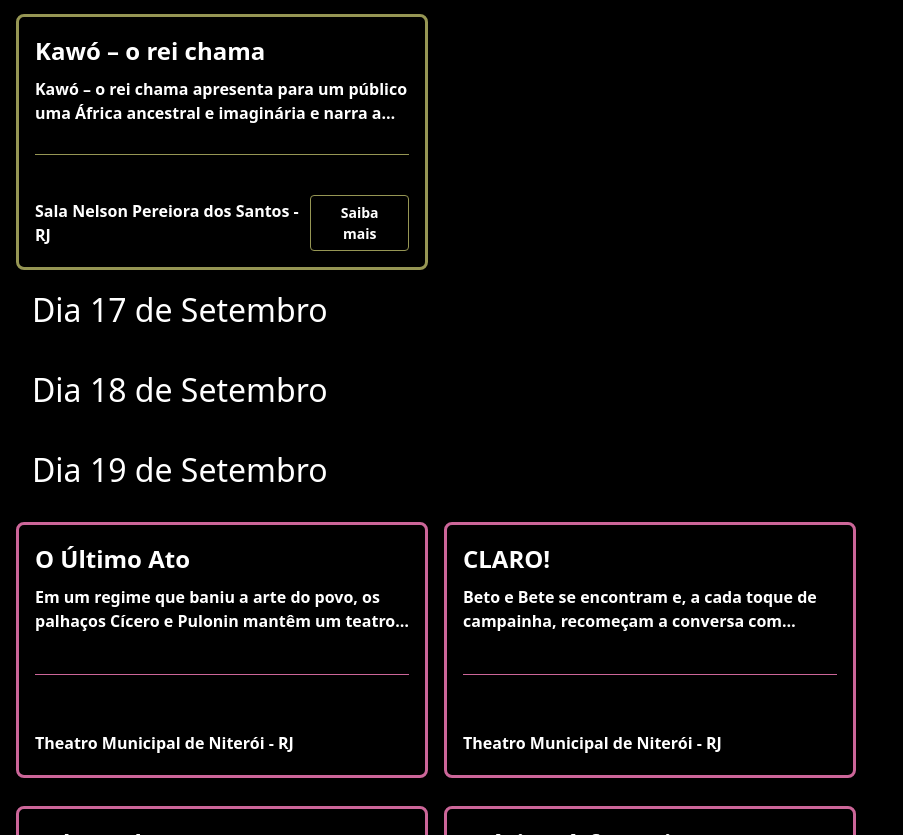
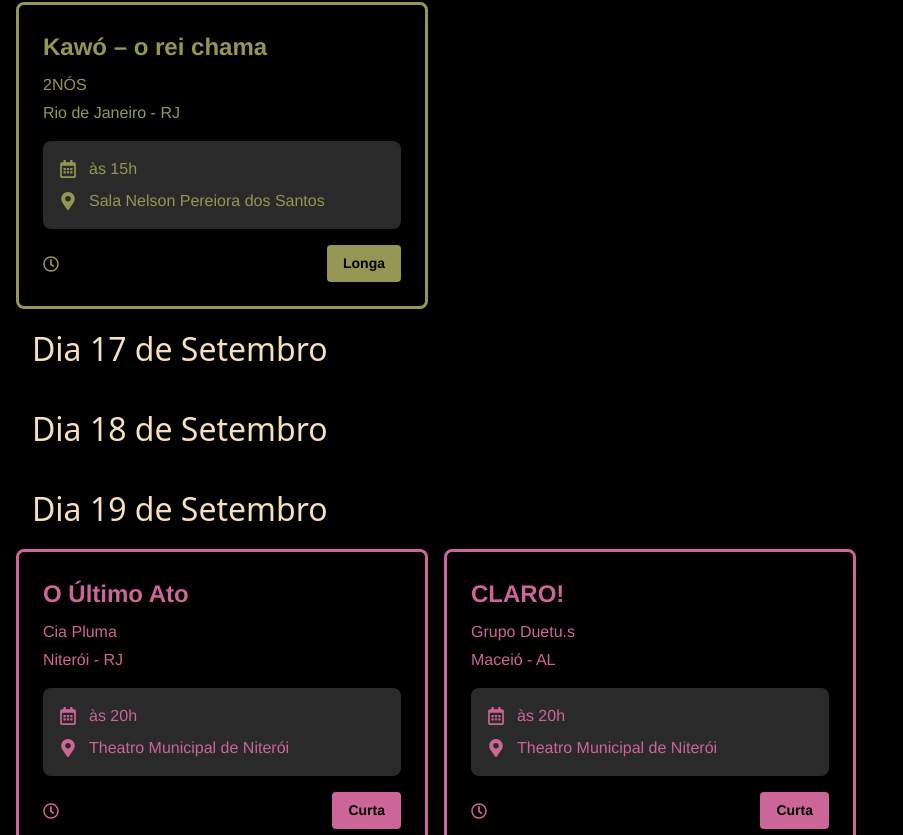
Before and after one commit to Morenodev085/acervoEmCena, a React (Vite) app: page /Programacao in a window 1280 px wide. Shown: the part 325-1160 px from the top of the page, without its empty margins (0-903 px from the left). Built offline with nearby package versions, Linux system fonts and the light colour scheme.

Commit message:
modificacao card calaendarioi

```diff
--- a/src/Componets/Calendario/index.tsx
+++ b/src/Componets/Calendario/index.tsx
@@ -28,9 +28,16 @@ const Calendario = () => {
                             <CardCalendario
                                 key={piece.id}
                                 title={piece.title}
+                                companyName={piece.companyName}
+                                city={piece.city}
+                                uf={piece.uf}
                                 description={piece.description}
                                 type={piece.type}
                                 local={piece.local}
+                                date={piece.date}
+                                time={piece.time}
+                                duration={piece.duration}
+
                             />
                         ))}
                     </CardRow>
--- a/src/Componets/CardCalendario/index.tsx
+++ b/src/Componets/CardCalendario/index.tsx
@@ -1,47 +1,78 @@
+// src/components/CardCalendario/CardCalendario.js
+import { FaRegCalendarAlt, FaMapMarkerAlt, FaRegClock } from 'react-icons/fa';
 import type { PieceType } from "../../data/types";
 import {
     CardCalendariBody,
-    ContentWrapper,
-    Descricao,
-    Divider,
-    InfoBotaoWrapper,
+    TituloCard,
+    SubtitleCard,
+    LocationInfoBlockCard,
+    InfoRowCard,
+    FooterCard,
+    DurationTextCard,
     SaibaMaisButton,
-    TituloCard
 } from "./styled";
 
 interface CardProps {
     title: string;
-    description: string;
+    companyName: string; // Adicionando essa prop para o novo design
+    city: string; // Adicionando essa prop
+    uf: string; // Adicionando essa prop
+    description: string; // Mantido, mesmo não sendo usado no novo layout
     type: PieceType;
     local: string;
+    date: string;
+    time: string;
+    duration: string;
 }
 
-const tiposComBotao = ['longa', 'estudantil'];
+// Manterei a sua função de truncar, mesmo sem uso no novo design.
+const MAX_DESCRIPTION_LENGTH = 120;
+const truncateDescription = (text: string): string => {
+    return text.length > MAX_DESCRIPTION_LENGTH
+        ? text.slice(0, MAX_DESCRIPTION_LENGTH).trim() + "..."
+        : text;
+};
 
-const MAX_DESCRIPTION_LENGTH = 120;
+const CardCalendario = ({
+    title,
+    companyName,
+    city,
+    uf,
+    type,
+    local,
+    date,
+    time,
+    duration,
 
-const CardCalendario = ({ title, description, type, local }: CardProps) => {
-    const truncateDescription = (text: string): string => {
-        return text.length > MAX_DESCRIPTION_LENGTH
-            ? text.slice(0, MAX_DESCRIPTION_LENGTH).trim() + "..."
-            : text;
-    };
-
+}: CardProps) => {
     return (
         <CardCalendariBody type={type}>
-            <ContentWrapper>
+            <div> {/* Onde ficava o ContentWrapper, mas simplificado */}
                 <div>
-                    <TituloCard>{title}</TituloCard>
-                    <Descricao>{truncateDescription(description)}</Descricao>
+                    <TituloCard type={type}>{title}</TituloCard>
+                    {companyName && <SubtitleCard type={type}>{companyName}</SubtitleCard>}
+                    {city && uf && <SubtitleCard type={type}>{city} - {uf}</SubtitleCard>}
                 </div>
-                    <Divider type={type} />
-                <InfoBotaoWrapper>
-                    <Descricao>{local} - RJ</Descricao>
-                    {tiposComBotao.includes(type) && (
-                        <SaibaMaisButton type={type}>Saiba mais</SaibaMaisButton>
-                    )}
-                </InfoBotaoWrapper>
-            </ContentWrapper>
+
+                <LocationInfoBlockCard type={type}>
+                    <InfoRowCard type={type}>
+                        <FaRegCalendarAlt />
+                        <span>{date} às {time}h</span>
+                    </InfoRowCard>
+                    <InfoRowCard type={type}>
+                        <FaMapMarkerAlt />
+                        <span>{local}</span>
+                    </InfoRowCard>
+                </LocationInfoBlockCard>
+
+                <FooterCard>
+                    <DurationTextCard type={type}>
+                        <FaRegClock />
+                        <span>{duration}</span>
+                    </DurationTextCard>
+                    <SaibaMaisButton type={type} >{type}</SaibaMaisButton>
+                </FooterCard>
+            </div>
         </CardCalendariBody>
     );
 };
--- a/src/Componets/CardCalendario/styled.ts
+++ b/src/Componets/CardCalendario/styled.ts
@@ -1,3 +1,4 @@
+// src/components/CardCalendario/styled.js
 import styled from "styled-components";
 import { colorMap, type PieceType } from "../../data/types";
 import { colors } from "../../styled";
@@ -9,31 +10,66 @@ type ButtonProps = {
   type: PieceType;
 };
 
+// =================================================================
+// ADAPTAÇÃO DOS SEUS COMPONENTES EXISTENTES
+// =================================================================
 export const CardCalendariBody = styled.div<CardProps>`
   background-color: #000;
   border: 3px solid ${({ type }) => colorMap[type]};
   border-radius: 8px;
-  margin-top: 12px;
-  padding: 16px;
-  display: flex;
+  padding: 24px; // Aumentei o padding para ficar mais parecido com a imagem
   width: 412px;
-  height: 256px; // FIXO
   color: white;
-  font-weight: bold;
-  font-size: 32px;
+  font-family: 'Helvetica Neue', Helvetica, Arial, sans-serif;
+  box-shadow: 0 4px 8px rgba(0, 0, 0, 0.2);
 
   @media (max-width: 600px) {
-    height: 160px;
+    height: 256px;
     font-size: 16px;
     padding: 12px;
   }
 `;
+
+export const TituloCard = styled.h4<CardProps>`
+  font-size: 24px;
+  margin-bottom: 8px;
+  color: ${({ type }) => colorMap[type]}; // Cor dinâmica do tipo
+  font-weight: bold;
+  white-space: nowrap;
+  overflow: hidden;
+  text-overflow: ellipsis;
+
+  @media (max-width: 600px) {
+    font-size: 16px;
+    white-space: normal;
+    overflow: visible;
+    text-overflow: unset;
+  }
+`;
+
+export const Description = styled.p`
+  // Este elemento não aparece na imagem, mas o mantemos
+  font-size: 16px;
+  color: white;
+  margin: 4px 0;
+  overflow: hidden;
+  text-overflow: ellipsis;
+  display: -webkit-box;
+  -webkit-line-clamp: 2;
+  -webkit-box-orient: vertical;
+
+  @media (max-width: 600px) {
+    display: none;
+  }
+`;
+
 export const InfoBotaoWrapper = styled.div`
   display: flex;
   justify-content: space-between;
   align-items: center;
   margin-top: 16px;
 
+  // Manterei os estilos originais para caso você ainda os utilize
   .local {
     font-size: 14px;
     color: white;
@@ -51,47 +87,27 @@ export const InfoBotaoWrapper = styled.div`
   }
 `;
 
-export const ContentWrapper = styled.div`
-  display: flex;
-  flex-direction: column;
-  justify-content: space-between;
-  height: 100%;
-  width: 100%;
-  overflow: hidden;
-`;
+export const SaibaMaisButton = styled.button<ButtonProps>`
+  background-color: ${({ type }) => colorMap[type]};
+  border: none;
+  color: ${colors.black}; // Mudei a cor do texto para preto
+  padding: 8px 16px; // Aumentei o padding
+  border-radius: 4px;
 
-export const TituloCard = styled.h4`
-  font-size: 24px;
-  margin-bottom: 8px;
-  color: white;
-  white-space: nowrap;
-  overflow: hidden;
-  text-overflow: ellipsis;
+  font-size: 14px;
+  font-weight: bold;
+  align-self: flex-end;
+  transition: background-color 0.3s;
+
+
 
   @media (max-width: 600px) {
-    font-size: 16px;
-    white-space: normal;
-    overflow: visible;
-    text-overflow: unset;
+    font-size: 12px;
+    padding: 4px 8px;
   }
 `;
 
-export const Descricao = styled.p`
-  font-size: 16px;
-  color: white;
-  margin: 4px 0;
-  overflow: hidden;
-  text-overflow: ellipsis;
-  display: -webkit-box;
-  -webkit-line-clamp: 2; /* Mostra até 2 linhas */
-  -webkit-box-orient: vertical;
-
-  @media (max-width: 600px) {
-    display: none;
-  }
-`;
-
-export const Divider = styled.hr<{ type?: PieceType }>`
+export const Divider = styled.hr<CardProps>`
   border: none;
   border-top: 1px solid ${({ type }) => (type ? colorMap[type] : "#444")};
   margin: 16px 0;
@@ -101,18 +117,61 @@ export const Divider = styled.hr<{ type?: PieceType }>`
   }
 `;
 
-export const SaibaMaisButton = styled.button<ButtonProps>`
-  background-color: ${colors.black};
-  border: 1px solid ${({ type }) => colorMap[type]};
-  color: ${colors.white};
-  padding: 6px 12px;
-  border-radius: 4px;
-  cursor: pointer;
-  font-size: 14px;
-  align-self: flex-end;
+// =================================================================
+// NOVOS ELEMENTOS ADICIONADOS PARA O DESIGN DA IMAGEM
+// =================================================================
 
-  @media (max-width: 600px) {
-    font-size: 12px;
-    padding: 4px 8px;
+export const ContentWrapperCard = styled.div`
+  display: flex;
+  flex-direction: column;
+  justify-content: space-between;
+  height: 100%;
+  width: 100%;
+  overflow: hidden;
+`;
+
+export const SubtitleCard = styled.h2<CardProps>`
+  font-size: 16px;
+  font-weight: normal;
+  color: ${({ type }) => colorMap[type]};
+  margin: 4px 0 0 0;
+`;
+
+export const LocationInfoBlockCard = styled.div<CardProps>`
+  background-color: #2a2a2a;
+  border-radius: 8px;
+  padding: 16px;
+  margin: 16px 0;
+`;
+
+export const InfoRowCard = styled.div<CardProps>`
+  display: flex;
+  align-items: center;
+  color: ${({ type }) => colorMap[type]};
+  margin-bottom: 8px;
+
+  &:last-child {
+    margin-bottom: 0;
+  }
+
+  svg {
+    margin-right: 12px;
+    font-size: 18px;
   }
 `;
+
+export const FooterCard = styled.div`
+  display: flex;
+  justify-content: space-between;
+  align-items: center;
+`;
+
+export const DurationTextCard = styled.span<CardProps>`
+  display: flex;
+  align-items: center;
+  color: ${({ type }) => colorMap[type]};
+
+  svg {
+    margin-right: 8px;
+  }
+`;
--- a/src/Componets/SectionCalendar/styled.ts
+++ b/src/Componets/SectionCalendar/styled.ts
@@ -52,7 +52,7 @@ export const TextContent = styled.div`
     padding: 0.5rem 1.5rem;
     font-size: 1rem;
     color: white;
-    border: 1px solid ${colors.green};
+    border: 3px solid ${colors.green};
     border-radius: 8px;
     cursor: pointer;
     width: 80%;
--- a/src/data/peices.ts
+++ b/src/data/peices.ts
@@ -4,220 +4,287 @@ export const pieces: Piece[] = [
   {
     id: 1,
     title: 'Kawó – o rei chama',
-    type: 'longa',
+    type: 'Longa',
     description: 'Kawó – o rei chama apresenta para um público uma África ancestral e imaginária e narra a preparação do “dia do Obá Xangô”. Uma família composta por uma mãe, quatro filhos e um avó passam o dia desde seu alvorecer preparando a festividade. Tudo sob o comando dessa grande matriarca, os seis trabalham para que tudo seja perfeito para celebrar a memória do rei, esse ancestral tão admirado por todos eles. Enquanto cozinham e decoram o quintal para festa da fogueira que será no fim do dia, a família relembra as narrativas que compõem a trajetória que levaram o Xangô menino se tornar um dos mais respeitados e cultuados orixás. Histórias de batalhas, amores e relações familiares costuram o dia dessa família e trazem algumas reflexões sobre qual o limite do poder e também de como é possível errar tentando fazer o bem.',
     image: 'https://images.pexels.com/photos/9774919/pexels-photo-9774919.jpeg?_gl=1*1iekv4c*_ga*MTk0OTU4ODQ2My4xNzUzMjcyMzIw*_ga_8JE65Q40S6*czE3NTMyNzIzMTkkbzEkZzEkdDE3NTMyNzM0NjYkajM4JGwwJGgw',
     data: 16,
-    Comeco: 15,
-    local: "Sala Nelson Pereiora dos Santos"
+    time: 15,
+    local: "Sala Nelson Pereiora dos Santos",
+    city: "Rio de Janeiro",
+    uf: "RJ",
+    companyName: "2NÓS",
   },
   {
     id: 2,
     title: 'O Triste Fim de Policarpo Quaresma',
-    type: 'longa',
+    type: 'Longa',
     description: "Adaptado do classico Triste Fim de Policarpo Quaresma, de Lima Barreto, o espetáculo é uma homenagem e celegração do teatro de revista e à nossa literatura.Ao apresentar à      novos públicos um dos grandes persoagens da ficção brasileira, o espetáculo irá, com  dança, música e energia, levar emoção e reflexão para públicos que desconhecem o patriota Policarpo e suas ideias pouco convencionais de como mudar e salvar o Brasil.",
     image: 'https://images.pexels.com/photos/1042436/pexels-photo-1042436.jpeg?_gl=1*12wn9vd*_ga*MTk0OTU4ODQ2My4xNzUzMjcyMzIw*_ga_8JE65Q40S6*czE3NTMyNzIzMTkkbzEkZzEkdDE3NTMyNzM0OTQkajEwJGwwJGgw',
     data: 24,
-    Comeco: 20,
-    local: "Teatro Popular Oscar Niemeyer"
+    time: 20,
+    local: "Teatro Popular Oscar Niemeyer",
+    city: "Rio de Janeiro",
+    uf: "RJ",
+    companyName: "UNIRIO Teatro Musicado",
   },
   {
     id: 3,
     title: 'Terapia Infernal',
-    type: 'longa',
+    type: 'Longa',
     description: 'Quem verdadeiramente tem a coragem de se expor para si mesmo? Quem consegue habitar essa zona desconfortável do questionamento? Que personagem sustentaria uma análise perante a todos nós? O Diabo escolhe a dedo seus pacientes que farão vir à tona as observações mais relevantes sobre a humanidade atual, com muito humor e musicalidade.',
     image: 'https://images.pexels.com/photos/7055718/pexels-photo-7055718.jpeg?_gl=1*13xppyh*_ga*MTk0OTU4ODQ2My4xNzUzMjcyMzIw*_ga_8JE65Q40S6*czE3NTMyNzIzMTkkbzEkZzEkdDE3NTMyNzM1NzIkajQkbDAkaDA.',
     data: 25,
-    Comeco: 20,
-    local: "Teatro Popular Oscar Niemeyer"
+    time: 20,
+    local: "Teatro Popular Oscar Niemeyer",
+    city: "Rio de Janeiro",
+    uf: "RJ",
+    companyName: "Lua Branca Produções",
   },
   {
     id: 4,
     title: 'Espetáculo Macacos',
-    type: 'longa',
+    type: 'Longa',
     description: 'MACACOS é um espetáculo sobre como o racismo está enraizado na história do Brasil. A peça é uma reflexão sobre o adjetivo MACACO, usado contra pessoas negras em todo o mundo. Além disso, a colonização é abordada para justificar a estrutura social e cotidiana do Brasil de 1500 até os dias de hoje.',
     data: 26,
-    Comeco: 20,
-    local: "Teatro Popular Oscar Niemeyer"
+    time: 20,
+    local: "Teatro Popular Oscar Niemeyer",
+    city: "São Paulo",
+    uf: "SP",
+    companyName: "Clayton Nascimento",
   },
   {
     id: 5,
     title: 'Por que não nos?',
-    type: 'longa',
+    type: 'Longa',
     description: 'Os atores usam a comédia para discutir tabus do universo dos homens. Quando três amigos, muito próximos, e que sabem tudo da vida uns dos outros se juntam para abrir uma discussão que reflita sobre a construção da masculinidade, não tem como o roteiro dar errado! Assim surgiu a ideia de Por que não nós?.',
     data: 27,
-    Comeco: 20,
-    local: "Teatro Popular Oscar Niemeyer"
+    time: 20,
+    local: "Teatro Popular Oscar Niemeyer",
+    city: "Rio de Janeiro & São Paulo",
+    uf: "RJ & SP",
+
   },
   {
     id: 6,
     title: 'O Último Ato',
-    type: 'curta',
+    type: 'Curta',
     description: 'Em um regime que baniu a arte do povo, os palhaços Cícero e Pulonin mantêm um teatro clandestino. Cercados pelos Atormentadores e sem plateia, encenam um último espetáculo, desafiando o horror com riso e resistência.',
     data: 19,
-    Comeco: 20,
-    local: "Theatro Municipal de Niterói"
+    time: 20,
+    local: "Theatro Municipal de Niterói",
+    city: "Niterói",
+    uf: "RJ",
+    companyName: "Cia Pluma",
   },
   {
     id: 7,
     title: 'CLARO!',
-    type: 'curta',
+    type: 'Curta',
     description: 'Beto e Bete se encontram e, a cada toque de campainha, recomeçam a conversa com variações inesperadas. Entre encontros, desencontros e identidades mutantes, a peça revela, com humor e ritmo, como o acaso e o timing moldam nossas escolhas, desejos e possibilidades de conexão.',
     data: 19,
-    Comeco: 20,
-    local: "Theatro Municipal de Niterói"
+    time: 20,
+    local: "Theatro Municipal de Niterói",
+    city: "Maceió",
+    uf: "AL",
+    companyName: "Grupo Duetu.s",
   },
   {
     id: 8,
     title: 'Sob a pele',
-    type: 'curta',
+    type: 'Curta',
     description: 'Não há.',
     data: 19,
-    Comeco: 20,
-    local: "Theatro Municipal de Niterói"
+    time: 20,
+    local: "Theatro Municipal de Niterói",
+    city: "Rio de Janeiro",
+    uf: "RJ",
+    companyName: "Núcleo de Dança para Atores"
   },
   {
     id: 9,
     title: 'Próxima à fronteira',
-    type: 'curta',
+    type: 'Curta',
     description: '“próxima à fronteira” propõe a invenção de uma ancestralidade artística a partir da vida e obra de Ana Mendieta, entrelaçando autobiografia e fabulação. A cena apresenta o comprometimento com os sonhos e práticas de cuidado através de ervas medicinais como forma de escrever com a artista em questão.',
     data: 19,
-    Comeco: 20,
-    local: "Theatro Municipal de Niterói"
+    time: 20,
+    local: "Theatro Municipal de Niterói",
+    city: "Rio de Janeiro",
+    uf: "RJ",
+    companyName: "Rúbia Vaz",
   },
   {
     id: 10,
     title: 'Relatos de professores',
-    type: 'curta',
+    type: 'Curta',
     description: 'Quatro professores internados em um manicômio são levados à sala de psiquiatria, onde participarão de uma sessão de análise investigativa. Durante essa sessão, serão tiradas conclusões sobre os eventos narrados, gerando no público uma tensão entre o cômico e o dramático.',
     data: 19,
-    Comeco: 20,
-    local: "Theatro Municipal de Niterói"
+    time: 20,
+    local: "Theatro Municipal de Niterói",
+    city: "Rio de Janeiro",
+    uf: "RJ",
+    companyName: "Grupo Realce",
   },
   {
     id: 11,
     title: 'Ele Veio',
-    type: 'curta',
+    type: 'Curta',
     description: 'Ele Veio é a cena que revisita Jesus como homem: real, humano e atravessado por um abandono do estado. Um Cristo perseguido, torturado e silenciado. Entre tecnologias, músicas, poesias, vídeos e luz, a cena resgata a força viva de um revolucionário que veio e continua vindo,nos rostos silenciados do mundo.',
     data: 20,
-    Comeco: 11,
-    local: "Campo de São Bento"
+    time: 11,
+    local: "Campo de São Bento",
+    city: "Rio de Janeiro",
+    uf: "RJ",
   },
   {
     id: 12,
     title: 'Facada',
-    type: 'curta',
+    type: 'Curta',
     description: '"Facada" é uma história real. Através de uma paródia à "auto ficção", a cena relata a tentativa de assassinato que o ator Mau Moreira sofreu. Os personagens que permeiam o incidente aparecem de forma caricata e "bufônica", dentro de uma perspectiva confusa do que pode ser uma experiência de quase morte.',
     data: 20,
-    Comeco: 11,
-    local: "Campo de São Bento"
+    time: 11,
+    local: "Campo de São Bento",
+    city: "São Paulo ",
+    uf: "SP",
+    companyName: "Coletivo É Só Isso",
   },
   {
     id: 13,
     title: 'Teresas',
-    type: 'curta',
+    type: 'Curta',
     description: 'Em um regime que baniu a arte do povo, os palhaços Cícero e Pulonin mantêm um teatro clandestino. Cercados pelos Atormentadores e sem plateia, encenam um último espetáculo, desafiando o horror com riso e resistência.',
     data: 20,
-    Comeco: 11,
-    local: "Campo de São Bento"
+    time: 11,
+    local: "Campo de São Bento",
+    city: "Niterói",
+    uf: "RJ",
+    companyName: "Cia Pluma",
   },
   {
     id: 14,
     title: 'Quarto 105',
-    type: 'curta',
+    type: 'Curta',
     description: 'Em um prostíbulo no Rio, Bertha, ex-rainha da casa, enfraquecida e desiludida, enfrenta a dona do local. Um segredo perigoso vem à tona. Enquanto isso, uma prostituta recém chegada pode virar o jogo. Em meio a disputas de poder e sobrevivência, o direito de existir e permanecer é ameaçado.',
     data: 20,
-    Comeco: 11,
-    local: "Campo de São Bento"
+    time: 11,
+    local: "Campo de São Bento",
+    city: "Rio de Janeiro",
+    uf: "RJ",
+    companyName: "Cia Espiral",
   },
   {
     id: 15,
     title: 'Espelho, Voz e Raíz',
-    type: 'curta',
+    type: 'Curta',
     description: 'A partir da metáfora do espelho como memória, ferida e cura, Espelho, Voz e Raiz é um mergulho cênico e ritualístico na ancestralidade de mulheres negras e nas cicatrizes deixadas pelo patriarcado. Seis vozes femininas, marcadas por diferentes trajetórias e temperamentos, revelam as múltiplas formas de dor, silenciamento e resistência que atravessam seus corpos e histórias. Ao revisitar suas raízes, elas desafiam estigmas, quebram moldes e transformam feridas em verbo. O público não assiste de fora: é convocado como espelho, cúmplice e parte da transformação.',
     data: 20,
-    Comeco: 11,
-    local: "Campo de São Bento"
+    time: 11,
+    local: "Campo de São Bento",
+    city: "Niterói",
+    uf: "RJ",
+    companyName: "Reflexo da Terra",
   },
   {
     id: 16,
     title: 'José Não é Ninguém',
-    type: 'curta',
+    type: 'Curta',
     description: 'Zé, um pré-adolescente que se vê confuso e curioso ao explorar sua identidade LGBTQIAPN+, cresce em um lar desestruturado e luta para entender como ser aceito na sociedade nos anos 2000 e cada descoberta traz consigo um sentimento: o encanto do primeiro amor, o peso do bullying que o persegue como uma sombra e a dor do luto. Em meio a tantos desafios e questionamentos ele busca respostas em um mundo que muitas vezes parece não ter lugar para ele.',
     data: 21,
-    Comeco: 20,
-    local: "Theatro Municipal de Niterói"
+    time: 20,
+    local: "Theatro Municipal de Niterói",
+    city: "Rio de Janeiro",
+    uf: "RJ",
   },
   {
     id: 17,
     title: 'Aniversário Guanabara',
-    type: 'curta',
+    type: 'Curta',
     description: 'Ao imaginar um futuro quase distópico devastado pelo aquecimento global, o espetáculo ambienta-se em um Rio de Janeiro marcado pela escassez de alimentos e por uma crise sem precedentes. Diante da inevitabilidade de fechar as portas, a rede de supermercados Guanabara opta por um último gesto e propõe a realização do último Aniversário Guanabara. Tal evento, antes tão comum, agora, sob estas circunstâncias, revela as atuais desigualdades que ainda permeiam o estado.',
     data: 21,
-    Comeco: 20,
-    local: "Theatro Municipal de Niterói"
+    time: 20,
+    local: "Theatro Municipal de Niterói",
+  city:"Nova Iguaçu",
+    uf: "RJ",
+    companyName:"Renca Coletivo de Teatro",
   },
   {
     id: 18,
     title: 'Guinnârou, o rei dos guinnés',
-    type: 'curta',
+    type: 'Curta',
     description: 'Em algum lugar da África, um agricultor chamado Sabouyouma resolve montar seu campo no território de uma criatura fantástica, chamada Guinnârou. Movido pela ambição, o homem desconsidera os avisos dos moradores do seu vilarejo sobre o perigo iminente.',
     data: 21,
-    Comeco: 20,
-    local: "Theatro Municipal de Niterói"
+    time: 20,
+    local: "Theatro Municipal de Niterói",
+  city:"Cabo Frio",
+    uf: "RJ",
+    companyName:"Cia Vapor",
   },
   {
     id: 19,
     title: 'Cura',
-    type: 'curta',
+    type: 'Curta',
     description: 'Em um Brasil movido pela ganância, o influencer Hugo mergulha no mundo das criptomoedas e do crime. Entre poder, manipulação e traição, ele enfrenta uma crise que revela seus limites. "CURA" é a vida de um homem sedento por sucesso.',
     data: 21,
-    Comeco: 20,
-    local: "Theatro Municipal de Niterói"
+    time: 20,
+    local: "Theatro Municipal de Niterói",
+  city: "Rio de Janeiro",
+    uf: "RJ",
+    companyName:"Grupo Imaginário",
   },
   {
     id: 20,
     title: 'Entretempo',
-    type: 'curta',
+    type: 'Curta',
     description: 'Com canções originais, Entretempo acompanha Beto e Elisa revivendo, entre memórias embaralhadas, um amor marcado pelo acaso e pelo tempo. A cena transita entre passado e presente para refletir sobre encontros, transformações e o que permanece na lembrança de uma história.',
     data: 21,
-    Comeco: 20,
-    local: "Theatro Municipal de Niterói"
+    time: 20,
+    local: "Theatro Municipal de Niterói",
+  city:"Rio de Janeiro / Recife",
+    uf:"RJ / PE",
   },
   {
     id: 21,
     title: 'Cuidado! Um palhaço mau pode arruinar sua vida',
-    type: 'rua',
+    type: 'Rua',
     description: '',
     data: 20,
-    Comeco: 11,
-local: "Campo de São Bento"
+    time: 11,
+    local: "Campo de São Bento",
+    uf:"Argentina",
+    companyName:"O Palhaço Chacovachi",
   },
   {
     id: 22,
     title: 'Inka Clown Show',
-    type: 'rua',
+    type: 'Rua',
     description: 'Inka Clown é um palhaçõ latinoamericano, e vem das mais altas terras da américa para mostrar o que traz na sua maleta: uma porção de surpresas que garantem o riso e a diversão. Tudo acompanhado de acrobacias, equilibrismo, truques e muita música. Inka clown show é um espetáculo envolvente e repleto de ternura, graça e beleza. Ao mesmo tempo é cômica e delicada, uma obra poética, que traz em sua essência a expressão cultural do teatro de rua latino.',
     data: 21,
-    Comeco: 11 ,
-    local: "Macquinho"
+    time: 11,
+    local: "Macquinho",
+  city:"lima",
+    uf: "Peru",
+    companyName:"Atawallpa Coello"
   },
   {
     id: 22,
     title: 'Como Cozinhar uma Criança',
-    type: 'rua',
+    type: 'Rua',
     description: 'Em um programa de culinária ao vivo, dois cozinheiros ensinam uma receita cujos ingredientes principais são, nada mais e nada menos, que... CRIANÇAS. A ideia é preparar devidamente os pequenos para que não se tornem adultos intragáveis. O problema aparece quando os chefs não concordam quanto aos métodos de preparo. E agora? Quem será que vai acabar indo pra panela?',
     data: 26,
-    Comeco: 17 ,
+    time: 17,
     local: "Praça João Saldanha, Santa Barbara",
+    city:"Juiz de Fora",
+    uf:"MG",
+    companyName:"Banda Trupicada",
   },
   {
     id: 23,
     title: 'O Abrazo Girafa',
-    type: 'rua',
+    type: 'Rua',
     description: 'O Abrazo Girafa é um espetáculo solo, de rua e para toda família. Malabarismo com piões acrobáticos acompanham o grande desafio que dá nome ao espetáculo. O clássico número de equilibrismo com um monociclo girafa, que neste caso mede mais de 2 metros. Subir nas alturas , equilibrar uma bola de cristal no topo da cabeça e malabarear com três facões é o desafio. Acreditar no impossível se torna necessário para abraçar a sua criança interior.',
     data: 28,
-    Comeco: 11,
-    local: "Espaço Eco Cultural"
+    time: 11,
+    local: "Espaço Eco Cultural",
+    uf:"Chile",
+    companyName:"Cia Duna",
   },
 ]
```
Also changed, not shown: src/Componets/Botons/index.tsx (+4 -4 lines), src/data/types.ts (+13 -8 lines), src/styled.ts (+5 -7 lines). Lines whose indentation alone changed are shown as unchanged.
